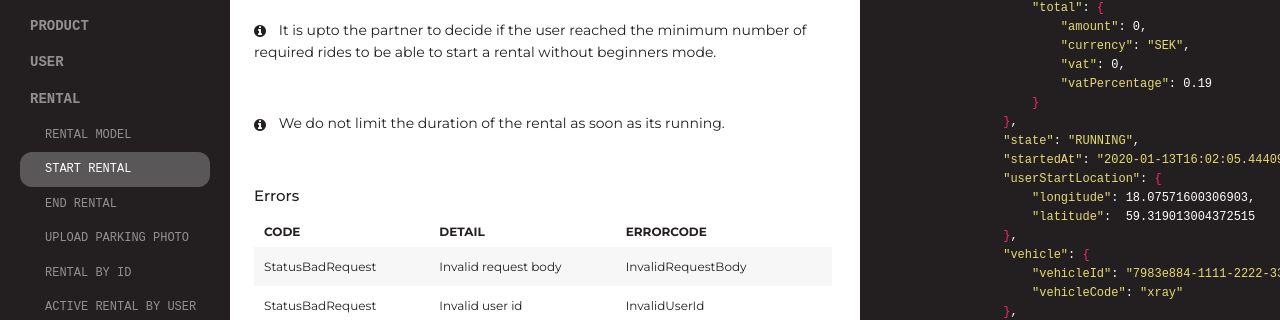
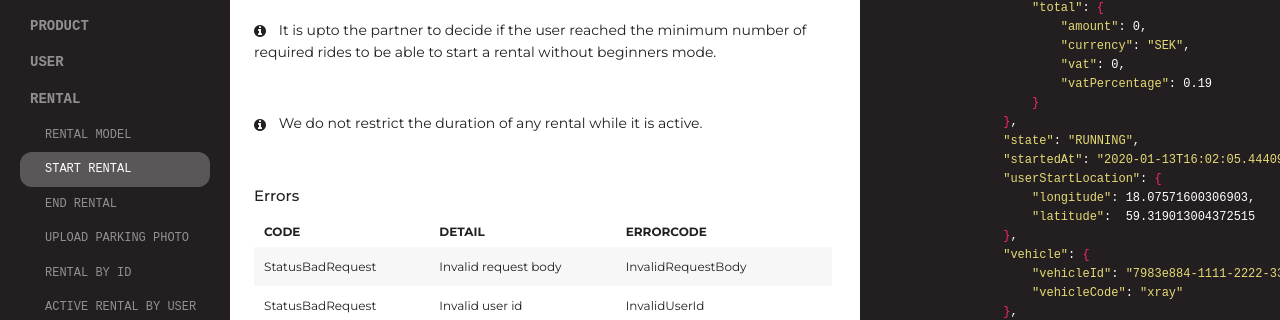
Before and after one commit to voi-api/voi-api.github.io, a Jekyll site: the page built from maas-pro.md, in a window 1280 px wide and 900 px high, scrolled down 9755 px. Shown: the part 146-466 px from the top of the window. Built offline with Jekyll 4.4.1, drawn with Linux system fonts in a browser that asks for light colours; some web fonts are replaced.

Commit message:
Update maas-pro.md
Co-authored-by: Erik Lundin <517056+erkl@users.noreply.github.com>

```diff
--- a/maas-pro.md
+++ b/maas-pro.md
@@ -522,7 +522,7 @@ It is upto the partner to decide if the user reached the minimum number of requi
 </aside>
 
 <aside class="notice">
-We do not limit the duration of the rental as soon as its running.
+We do not restrict the duration of any rental while it is active.
 </aside>
 
 
```
